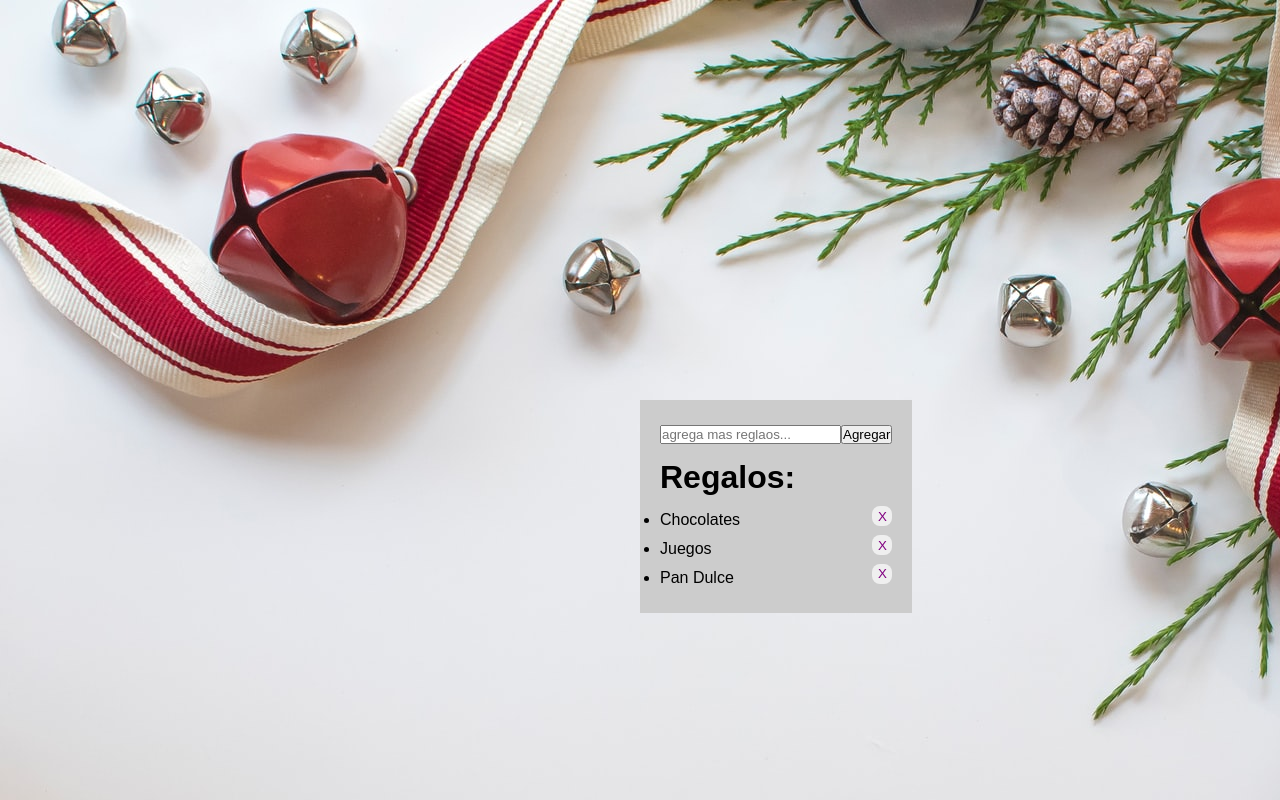
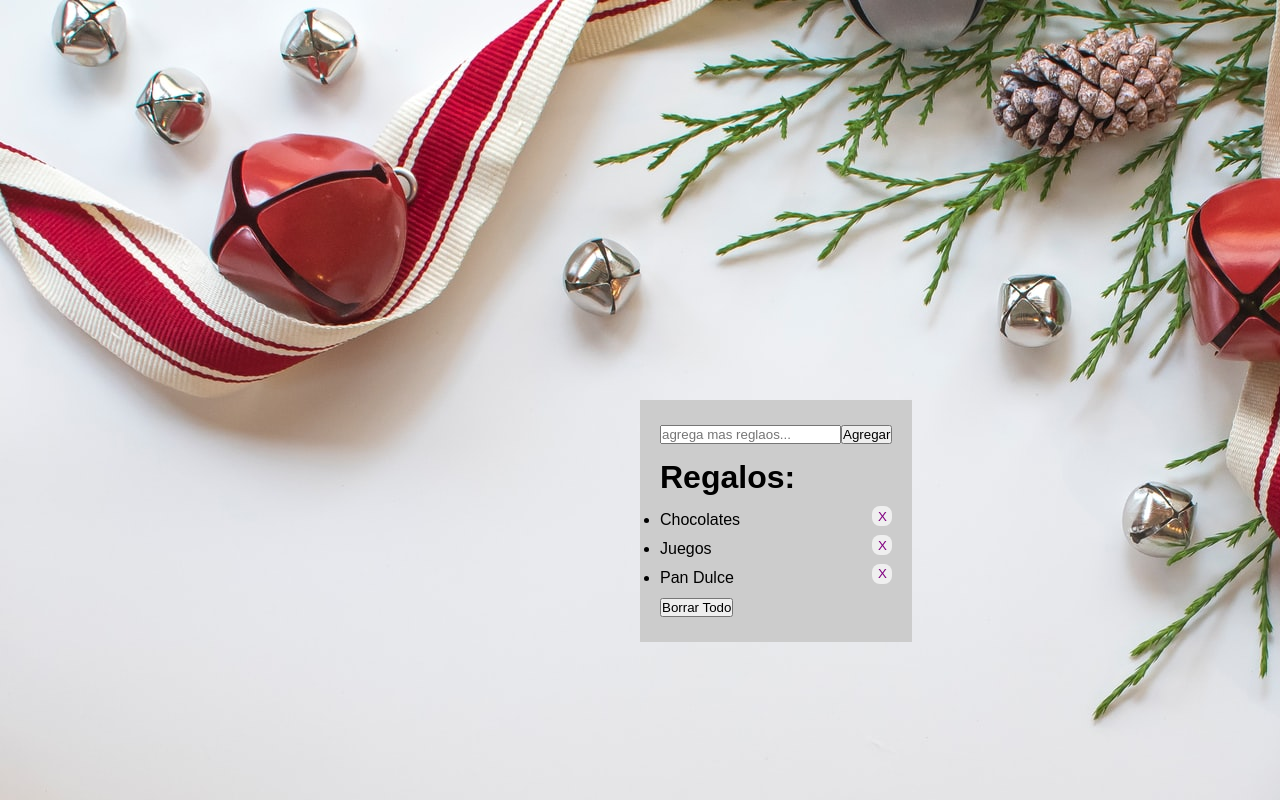
Before and after one commit to Lipitt/Adviency, a React (Create React App) app: page / in a window 1280 px wide. Built offline with nearby package versions, Linux system fonts and the light colour scheme; a web font is replaced by a local one.

Commit message:
added delete all button

```diff
--- a/src/App.jsx
+++ b/src/App.jsx
@@ -17,6 +17,10 @@ export default function App() {
 
   const borrarRegalo = (id) => {
     setList(list.filter((item) => list.indexOf(item) !== id));
+  };
+
+  const borrarTodo = () => {
+    setList([]);
   };
 
   return (
@@ -50,6 +54,7 @@ export default function App() {
                 );
               })}
           </ul>
+          <button onClick={borrarTodo}>Borrar Todo</button>
         </div>
       </div>
     </div>
```
